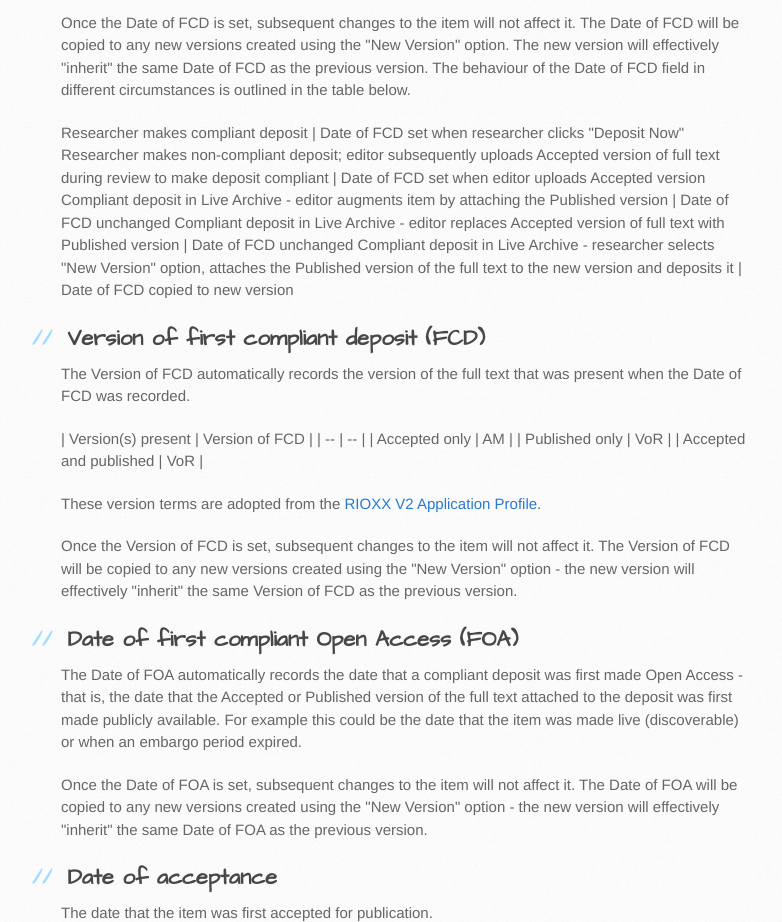
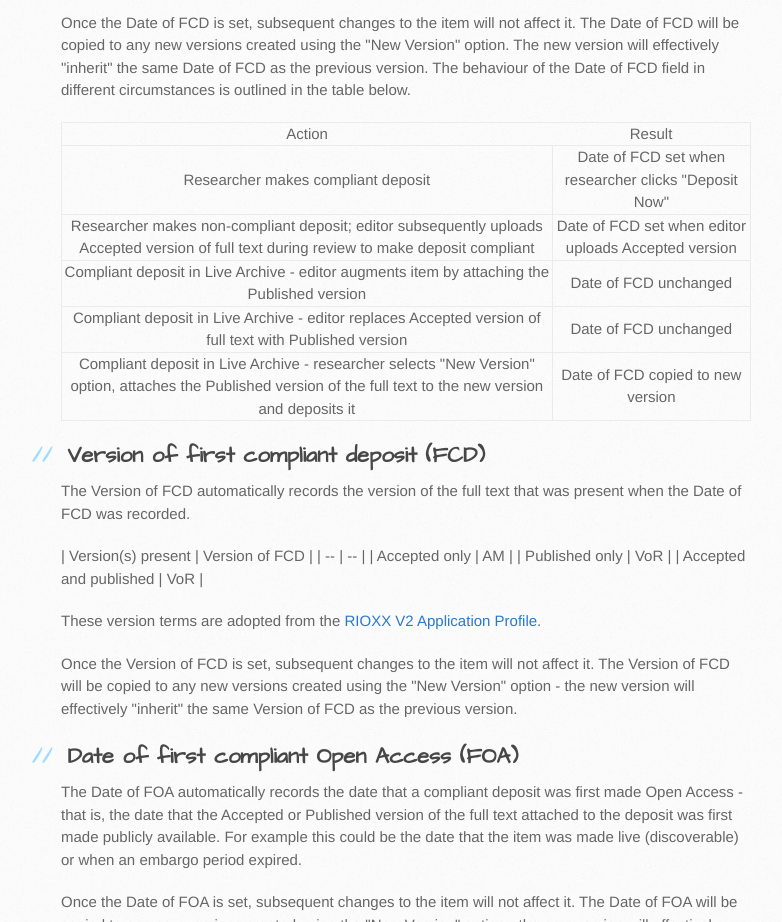
Before and after one commit to eprintsug/hefce_oa, a plain HTML site: page index.html in a window 1280 px wide. Shown: the part 2260-3182 px from the top of the page, without its empty margins (109-891 px from the left). Drawn offline with Linux system fonts and the light colour scheme.

```diff
--- a/index.html
+++ b/index.html
@@ -69,11 +69,36 @@
 
 <p>Once the Date of FCD is set, subsequent changes to the item will not affect it. The Date of FCD will be copied to any new versions created using the "New Version" option.  The new version will effectively "inherit" the same Date of FCD as the previous version. The behaviour of the Date of FCD field in different circumstances is outlined in the table below.</p>
 
-<p>Researcher makes compliant deposit | Date of FCD set when researcher clicks "Deposit Now"
-Researcher makes non-compliant deposit; editor subsequently uploads Accepted version of full text during review to make deposit compliant | Date of FCD set when editor uploads Accepted version
-Compliant deposit in Live Archive - editor augments item by attaching the Published version | Date of FCD unchanged
-Compliant deposit in Live Archive - editor replaces Accepted version of full text with Published version | Date of FCD unchanged
-Compliant deposit in Live Archive - researcher selects "New Version" option, attaches the Published version of the full text to the new version and deposits it | Date of FCD copied to new version</p>
+<table>
+<thead>
+<tr>
+<th>Action</th>
+<th>Result</th>
+</tr>
+</thead>
+<tbody>
+<tr>
+<td>Researcher makes compliant deposit</td>
+<td>Date of FCD set when researcher clicks "Deposit Now"</td>
+</tr>
+<tr>
+<td>Researcher makes non-compliant deposit; editor subsequently uploads Accepted version of full text during review to make deposit compliant</td>
+<td>Date of FCD set when editor uploads Accepted version</td>
+</tr>
+<tr>
+<td>Compliant deposit in Live Archive - editor augments item by attaching the Published version</td>
+<td>Date of FCD unchanged</td>
+</tr>
+<tr>
+<td>Compliant deposit in Live Archive - editor replaces Accepted version of full text with Published version</td>
+<td>Date of FCD unchanged</td>
+</tr>
+<tr>
+<td>Compliant deposit in Live Archive - researcher selects "New Version" option, attaches the Published version of the full text to the new version and deposits it</td>
+<td>Date of FCD copied to new version</td>
+</tr>
+</tbody>
+</table>
 
 <h2>
 <a id="version-of-first-compliant-deposit-fcd" class="anchor" href="#version-of-first-compliant-deposit-fcd" aria-hidden="true"><span class="octicon octicon-link"></span></a>Version of first compliant deposit (FCD)</h2>
```
Also changed, not shown: params.json (+1 -1 lines).
